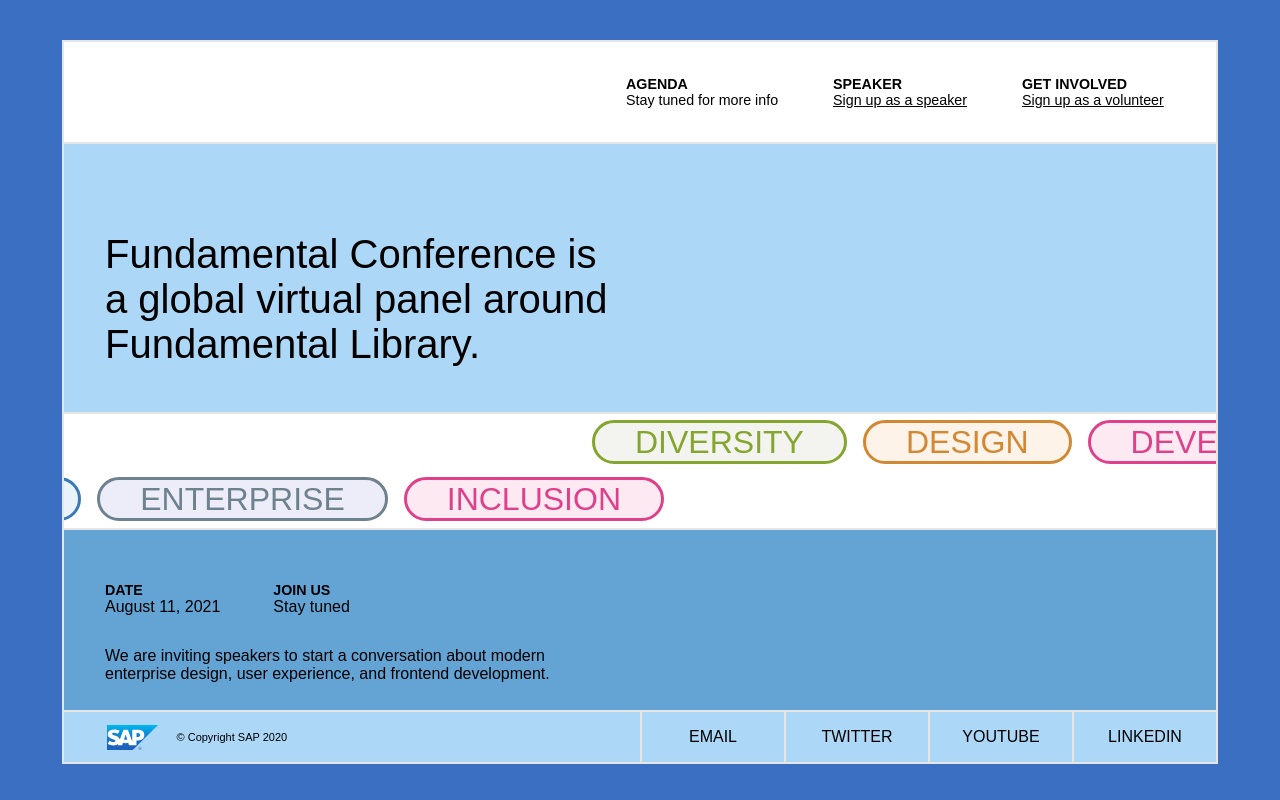
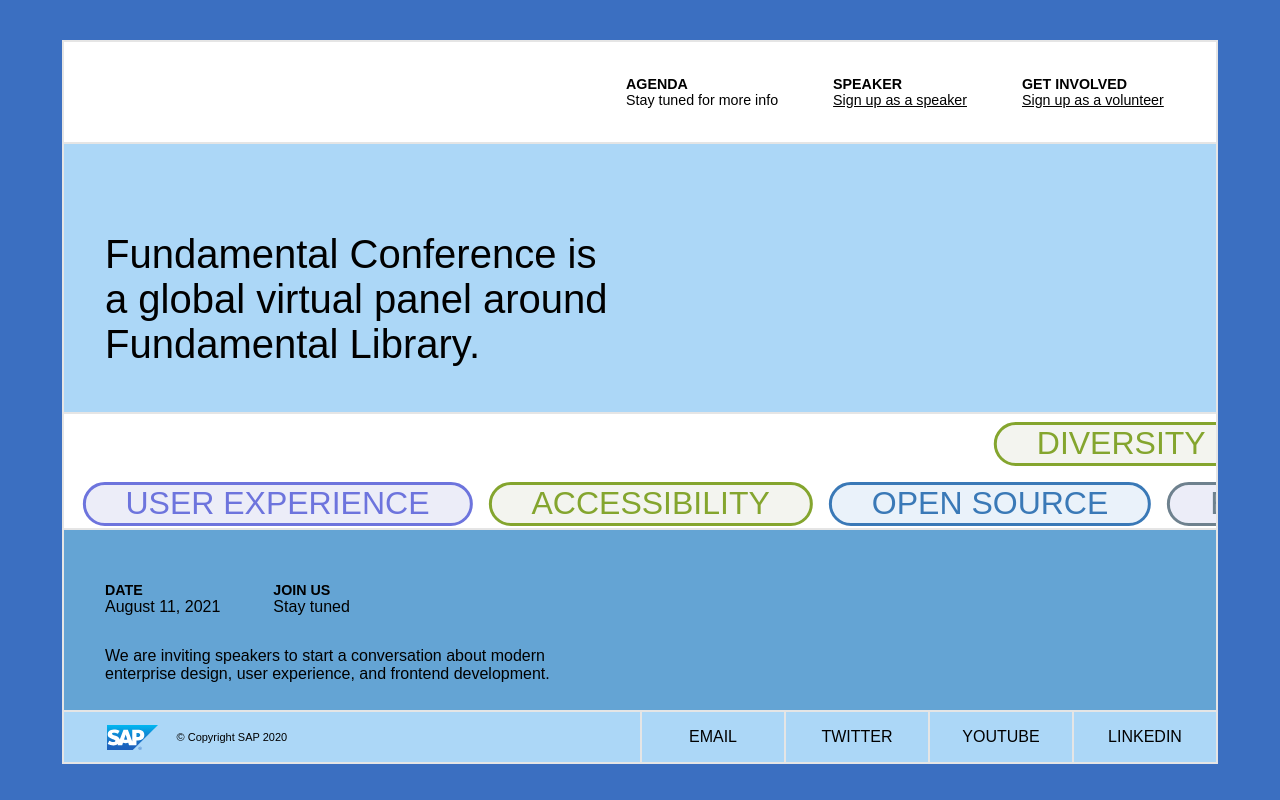
Before and after one commit to fundamental-conf/fundamental-conf, an Angular app: page / in a window 1280 px wide. Built offline with nearby package versions, Linux system fonts and the light colour scheme.

Commit message:
docs: update the animation

```diff
--- a/src/app/app.component.html
+++ b/src/app/app.component.html
@@ -22,6 +22,7 @@
       <div class="intro">Fundamental Conference is<br>a global virtual panel around<br>Fundamental Library.</div>
     </div>
     <div class="marquee">
+      <div class="first-row">
         <ul class="marquee-top">
           <li class="bubble green">diversity</li>
           <li class="bubble yellow">design</li>
@@ -29,6 +30,17 @@
           <li class="bubble purple">front-end dev</li>
           <li class="bubble blue">performance</li>
         </ul>
+        <ul class="marquee-top-2">
+          <li class="bubble green">diversity</li>
+          <li class="bubble yellow">design</li>
+          <li class="bubble pink">development experience</li>
+          <li class="bubble purple">front-end dev</li>
+          <li class="bubble blue">performance</li>
+        </ul>
+
+      </div>
+      <div class="second-row">
+
         <ul class="marquee-bottom">
           <li class="bubble pink">inclusion</li>
           <li class="bubble grey">enterprise</li>
@@ -36,6 +48,14 @@
           <li class="bubble green">accessibility</li>
           <li class="bubble blue">user experience</li>
         </ul>
+        <ul class="marquee-bottom-2">
+          <li class="bubble pink">inclusion</li>
+          <li class="bubble grey">enterprise</li>
+          <li class="bubble sapphire">open source</li>
+          <li class="bubble green">accessibility</li>
+          <li class="bubble blue">user experience</li>
+        </ul>
+      </div>
     </div>
     <div class="lower">
       <div class="info">
--- a/src/styles.scss
+++ b/src/styles.scss
@@ -168,9 +168,10 @@ a {
     border-bottom: 2px solid var(--border-color);
 }
 
-.marquee-top, .marquee-bottom {
+.marquee-top, .marquee-bottom, .marquee-top-2, .marquee-bottom-2 {
     display: flex;
     align-items: center;
+    justify-content: space-between;
     list-style: none;
     height: 50%;
     margin: 0;
@@ -234,12 +235,26 @@ a {
 }
 
 .marquee-top {
-    animation: scrollTop 20s linear infinite;
+    animation: scrollTop 45s 0s linear infinite;
+}
+
+.marquee-top-2 {
+    animation: scrollTop 45s -45s linear infinite;
 }
 
 .marquee-bottom {
     flex-direction: row-reverse;
-    animation: scrollBottom 20s linear infinite;
+    animation: scrollBottom 35s 0s linear infinite;
+}
+.marquee-bottom-2 {
+    flex-direction: row-reverse;
+    animation: scrollBottom 35s -70s linear infinite;
+}
+
+
+.first-row, .second-row {
+    display: flex;
+    justify-content: space-between;
 }
 
 @keyframes scrollTop {
@@ -247,13 +262,13 @@ a {
         transform: translateX(100vw);
     }
     to {
-        transform: translateX(-150vw);
+        transform: translateX(-180vw);
     }
 }
 
 @keyframes scrollBottom {
     from {
-        transform: translateX(-100vw);
+        transform: translateX(-180vw);
     }
     to {
         transform: translateX(130vw);
```
Lines whose indentation alone changed are shown as unchanged.
